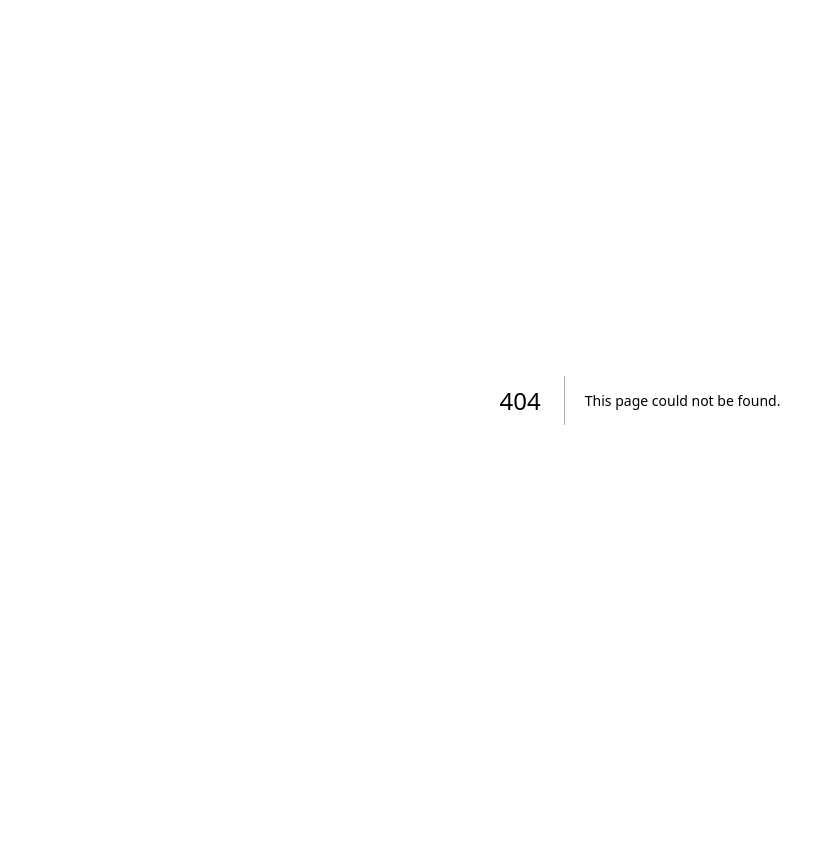
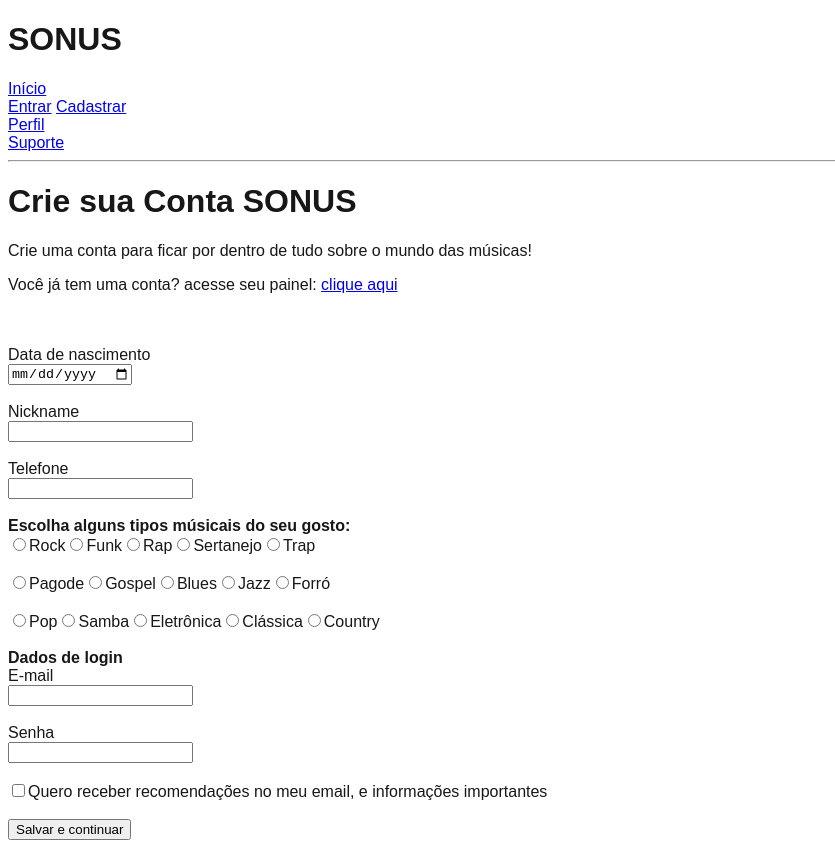
Before and after one commit to JhowEight/project_sonus, a Next.js app: page /Cadastro_J in a window 1280 px wide. Before the commit this address had no page. Shown: the whole page, without its empty margins (0-835 px from the left). Before the commit the page ends 800 px from the top, so only its background shows below. Built offline with nearby package versions, Linux system fonts and the light colour scheme.

Commit message:
Criei a pagina cadastro(HTML)

```diff
--- /dev/null
+++ b/app/Cadastro_J/components/Cadastro.js
@@ -0,0 +1,8 @@
+function Cadastro() {
+    return (
+        <div>
+
+        </div>
+
+     );
+}
--- /dev/null
+++ b/app/Cadastro_J/components/Menu.js
@@ -0,0 +1,17 @@
+function Menu() {
+    return (
+        <div>
+            <h1> <b> SONUS </b> </h1>
+    <a href="./I_pagina_inicial.html">Início</a>
+    <br/>
+    <a href="./J_entrar.html">Entrar</a> <a href="./J_cadastrar.html">Cadastrar</a>
+    <br/>
+    <a href="./M_perfil.html" > Perfil </a>
+    <br/>
+    <a href="./J_suporte.html">Suporte</a>
+    <hr/>
+        </div>
+     );
+}
+
+export default Menu;
--- /dev/null
+++ b/app/Cadastro_J/page.js
@@ -0,0 +1,93 @@
+import Menu from "./components/Menu";
+
+function Cadastro() {
+    return (
+        <div>
+
+        <Menu/>
+
+            <h1>Crie sua Conta SONUS</h1>
+        <p>Crie uma conta para ficar por dentro de tudo sobre o mundo das músicas!</p>
+        <p>Você já tem uma conta? acesse seu painel: <a href="J_entrar.html" >clique aqui</a> </p>
+
+        <form/>
+
+        <br/>
+        <br/>
+        <label>Data de nascimento</label>
+        <br/>
+        <input type="date" />
+        <br/>
+        <br/>
+        <label>Nickname</label>
+        <br/>
+        <input/>
+        <br/>
+        <br/>
+        <label>Telefone</label>
+        <br/>
+        <input/>
+        <br/>
+        <br/>
+        <label><strong>Escolha alguns tipos músicais do seu gosto:</strong></label>
+        <br/>
+        <input type="radio"/>
+        <label>Rock</label>
+        <input type="radio"/>
+        <label>Funk</label>
+        <input type="radio"/>
+        <label>Rap</label>
+        <input type="radio"/>
+        <label>Sertanejo</label>
+        <input type="radio"/>
+        <label>Trap</label>
+        <br/>
+        <br/>
+        <input type="radio"/>
+        <label>Pagode</label>
+        <input type="radio"/>
+        <label>Gospel</label>
+        <input type="radio"/>
+        <label>Blues</label>
+        <input type="radio"/>
+        <label>Jazz</label>
+        <input type="radio"/>
+        <label>Forró</label>
+        <br/>
+        <br/>
+        <input type="radio"/>
+        <label>Pop</label>
+        <input type="radio"/>
+        <label>Samba</label>
+        <input type="radio"/>
+        <label>Eletrônica</label>
+        <input type="radio"/>
+        <label>Clássica</label>
+        <input type="radio"/>
+        <label>Country</label>
+        <br/>
+        <br/>
+        <label><strong>Dados de login</strong></label>
+        <br/>
+        <label>E-mail</label>
+        <br/>
+        <input/>
+        <br/>
+        <br/>
+        <label>Senha</label>
+        <br/>
+        <input/>
+        <br/>
+        <br/>
+        <input type="checkbox" />
+        <label>Quero receber recomendações no meu email, e informações importantes</label>
+        <br/>
+        <br/>
+        <button>Salvar e continuar</button>
+
+    <form/>
+        </div>
+     );
+}
+
+export default Cadastro;
```
Also changed, not shown: app/Login_J/page.js (added), app/Suporte_J/page.js (added).
